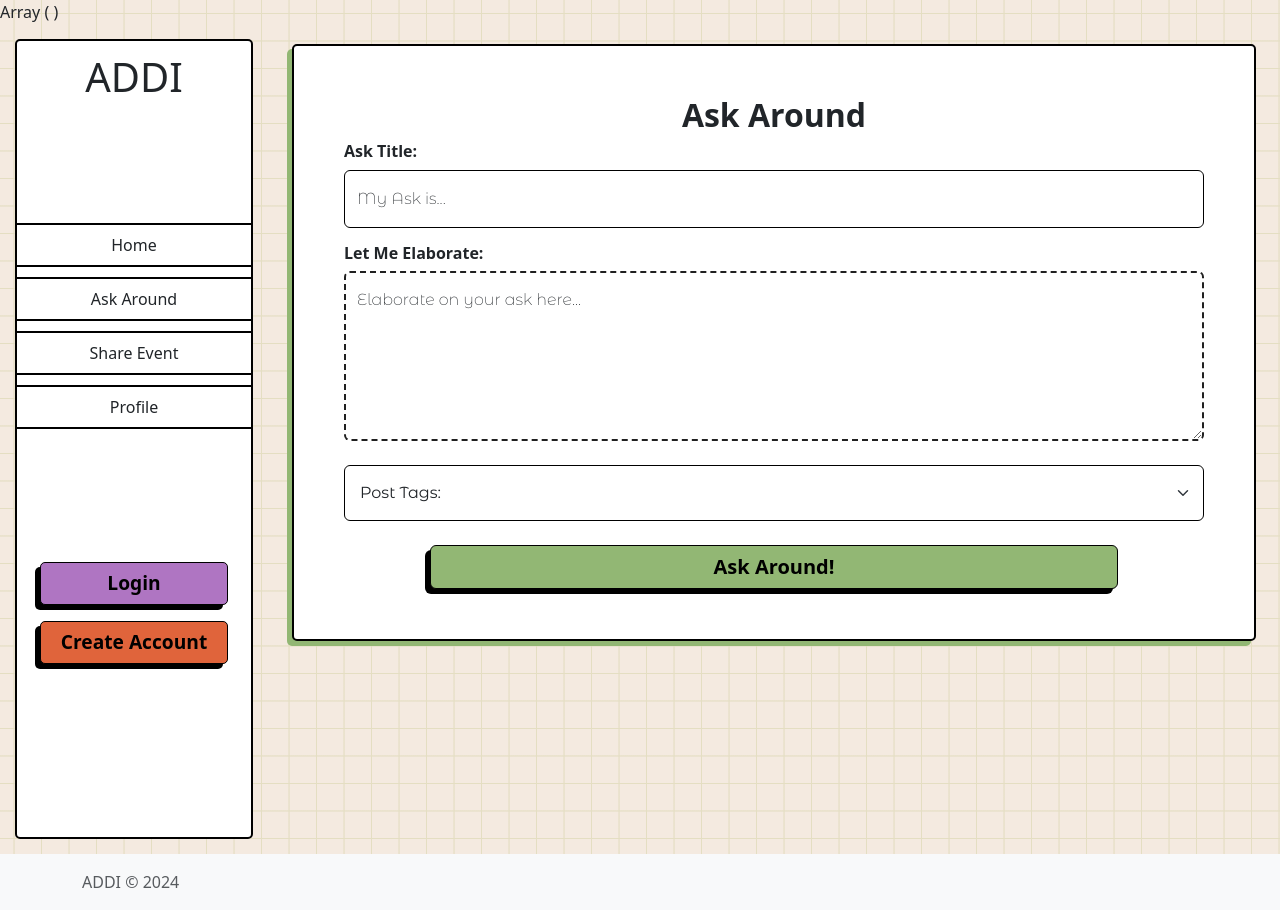
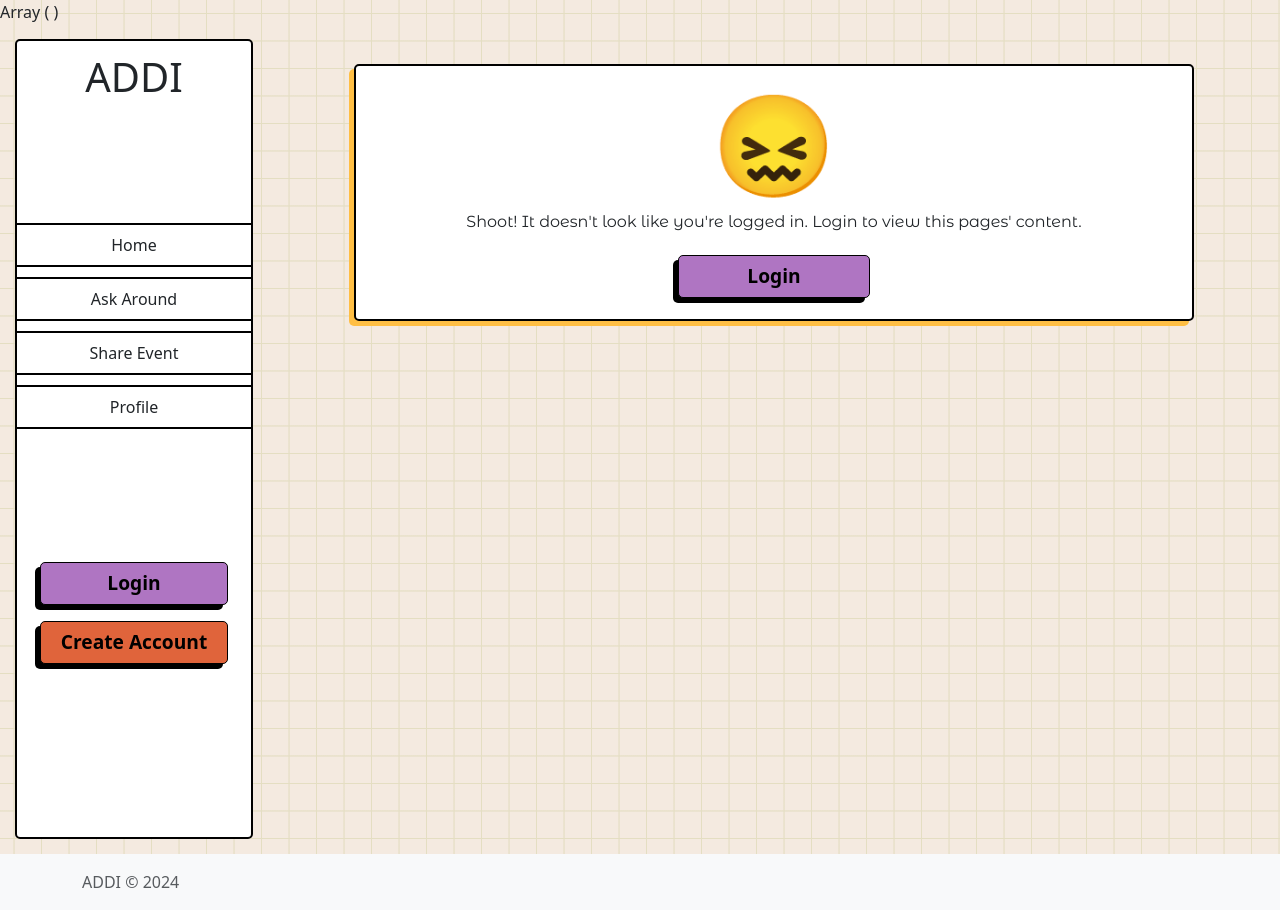
Before and after one commit to Mwape-Kurete/ADDI, a PHP site: page /pages/ask.php in a window 1280 px wide. Run offline with PHP 8.4, Linux system fonts and the light colour scheme; some web fonts are replaced.

Commit message:
content visibility
adding php functionality to display content to people only once their logged in

```diff
--- a/pages/ask.php
+++ b/pages/ask.php
@@ -52,8 +52,10 @@ if ($_SERVER['REQUEST_METHOD'] == 'POST') {
 ?>
 
 <?php include '../includes/header.php'; ?>
-
-<div class="container-fluid mx-auto">
+<div class="row">
+    <?php if (isset($_SESSION['username'])): ?>
+        <div class="col-10 mx-auto">
+            <!--ask question Fom START-->
             <form method="POST" action="" class="asks">
                 <h2 class="form-header mx-auto">Ask Around</h2>
                 <!-- base info -->
@@ -102,5 +104,10 @@ if ($_SERVER['REQUEST_METHOD'] == 'POST') {
                 </div>
             </form>
         </div>
+    <?php else: ?>
+        <?php include '../templates/please-login.php'; ?>
+    <?php endif; ?>
+
+</div>
 
 <?php include '../includes/footer.php' ?>
--- a/pages/share.php
+++ b/pages/share.php
@@ -1,6 +1,7 @@
 <?php include '../includes/header.php'; ?>
 
 <div class="row">
+    <?php if (isset($_SESSION['username'])): ?>
         <div class="col-10 postEventForm mx-auto">
             <!--Share Event Fom START-->
             <form action="" class="share">
@@ -70,6 +71,9 @@
             </form>
             <!--Share Event Fom END-->
         </div>
+    <?php else: ?>
+        <?php include '../templates/please-login.php';  ?>
+    <?php endif; ?>
 </div>
 
 <?php include '../includes/footer.php' ?>
```
Lines whose indentation alone changed are shown as unchanged.
